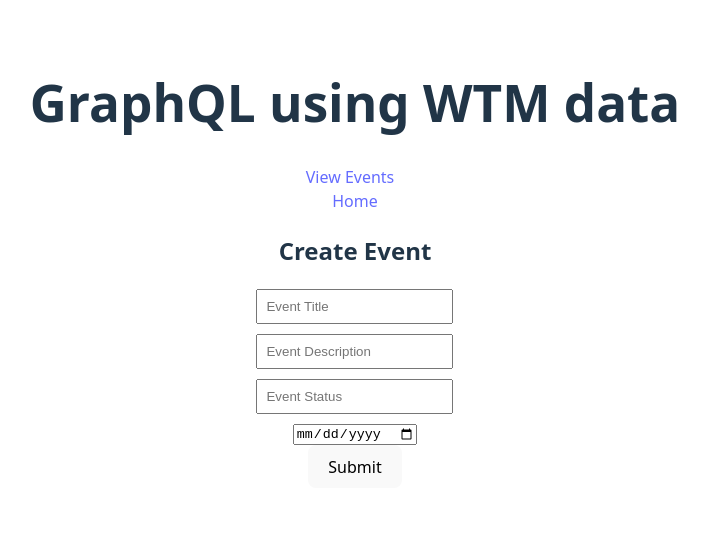
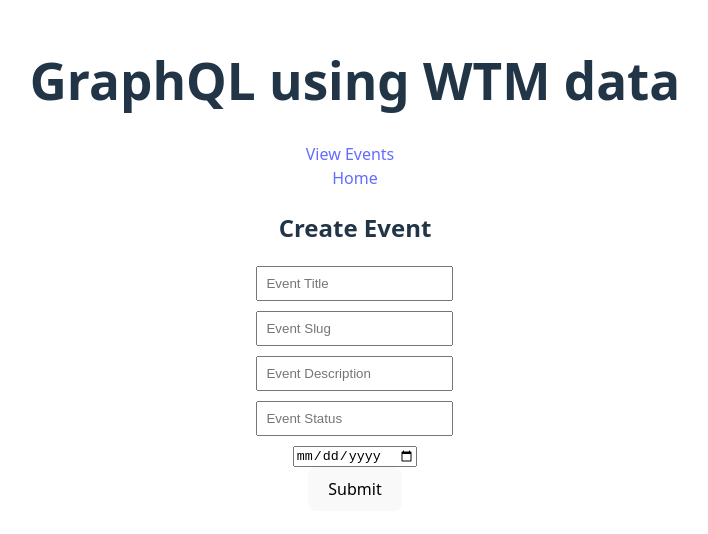
Before and after one commit to cvasquez32/graphql-wp-wtm, a React (Vite) app: page /create-event in a window 1280 px wide. Shown: the part 136-670 px from the top of the page, without its empty margins (285-993 px from the left). Built offline with nearby package versions, Linux system fonts and the light colour scheme; no server answers.

Commit message:
add missing credentials

```diff
--- a/src/Components/CreateEvents.jsx
+++ b/src/Components/CreateEvents.jsx
@@ -19,21 +19,23 @@
 const CreateEvent = () => {
   const [formState, setFormState] = useState({
     title: "",
+    slug: "",
     content: "",
     status: "",
     date: "",
-    clientMutationId: "3"
+    clientMutationId: "3",
   });
 
   const [createLink] = useMutation(CREATE_EVENT, {
     variables: {
       input: {
         title: formState.title,
+        slug: formState.slug,
         content: formState.content,
         status: formState.status,
         date: formState.date,
-        clientMutationId: "3"
-      }
+        clientMutationId: "3",
+      },
     },
   });
 
@@ -68,6 +70,18 @@
             }
             type="text"
             placeholder="Event Title"
+          />
+          <input
+            style={{ marginBottom: "10px", padding: "8px" }}
+            value={formState.slug}
+            onChange={(e) =>
+              setFormState({
+                ...formState,
+                slug: e.target.value,
+              })
+            }
+            type="text"
+            placeholder="Event Slug"
           />
           <input
             style={{ marginBottom: "10px", padding: "8px" }}
--- a/src/main.jsx
+++ b/src/main.jsx
@@ -4,8 +4,15 @@
 import './index.css'
 import App from './App.jsx'
 
+const username = import.meta.env.VITE_WP_NAME;
+const appPassword = import.meta.env.VITE_WP_PASSWORD;
+const token = btoa(`${username}:${appPassword}`)
+
 const client = new ApolloClient({
   uri: import.meta.env.VITE_GRAPHQL_ENDPOINT,
+  headers: {
+    Authorization: `Basic ${token}`,
+  },
   cache: new InMemoryCache(),
 });
 
```
